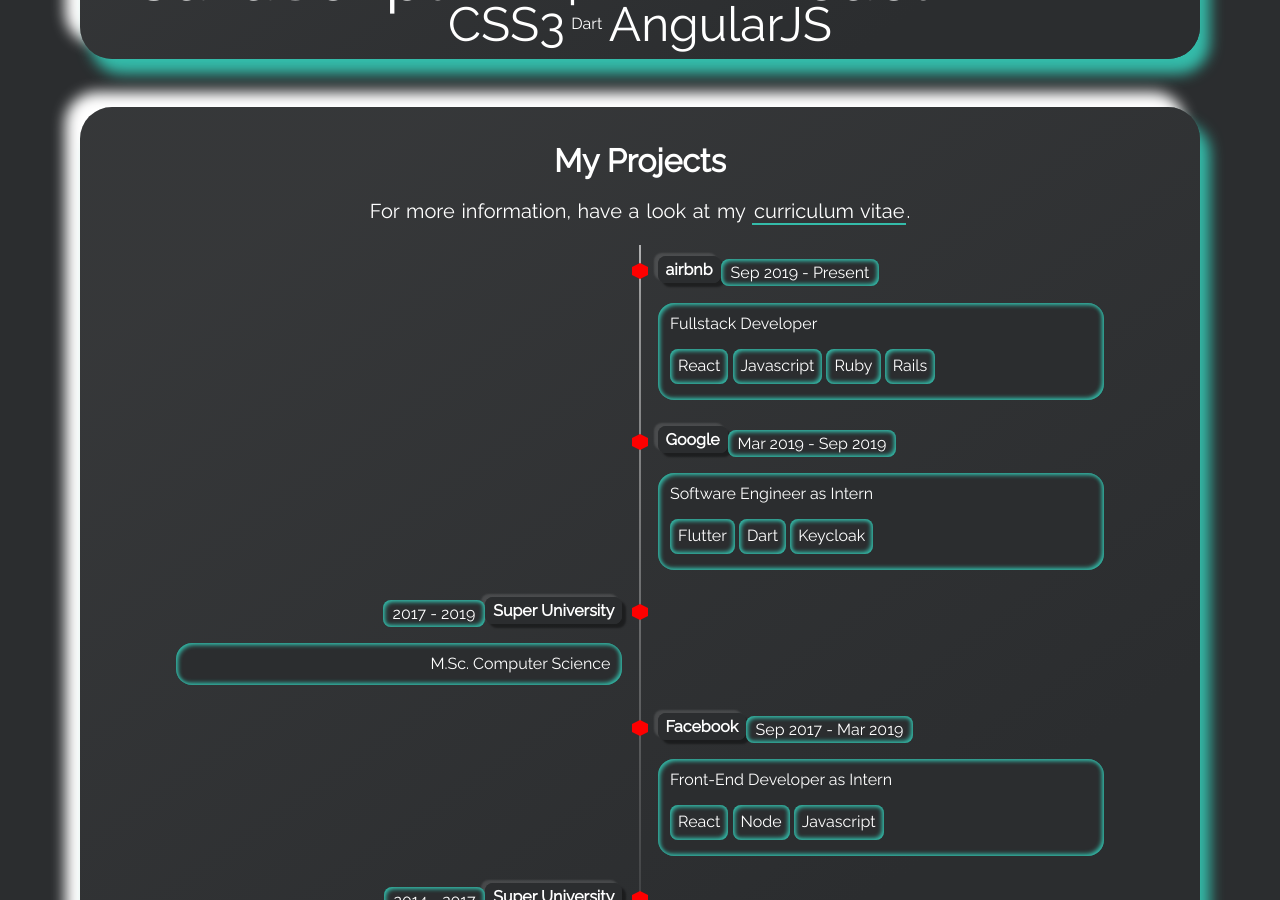
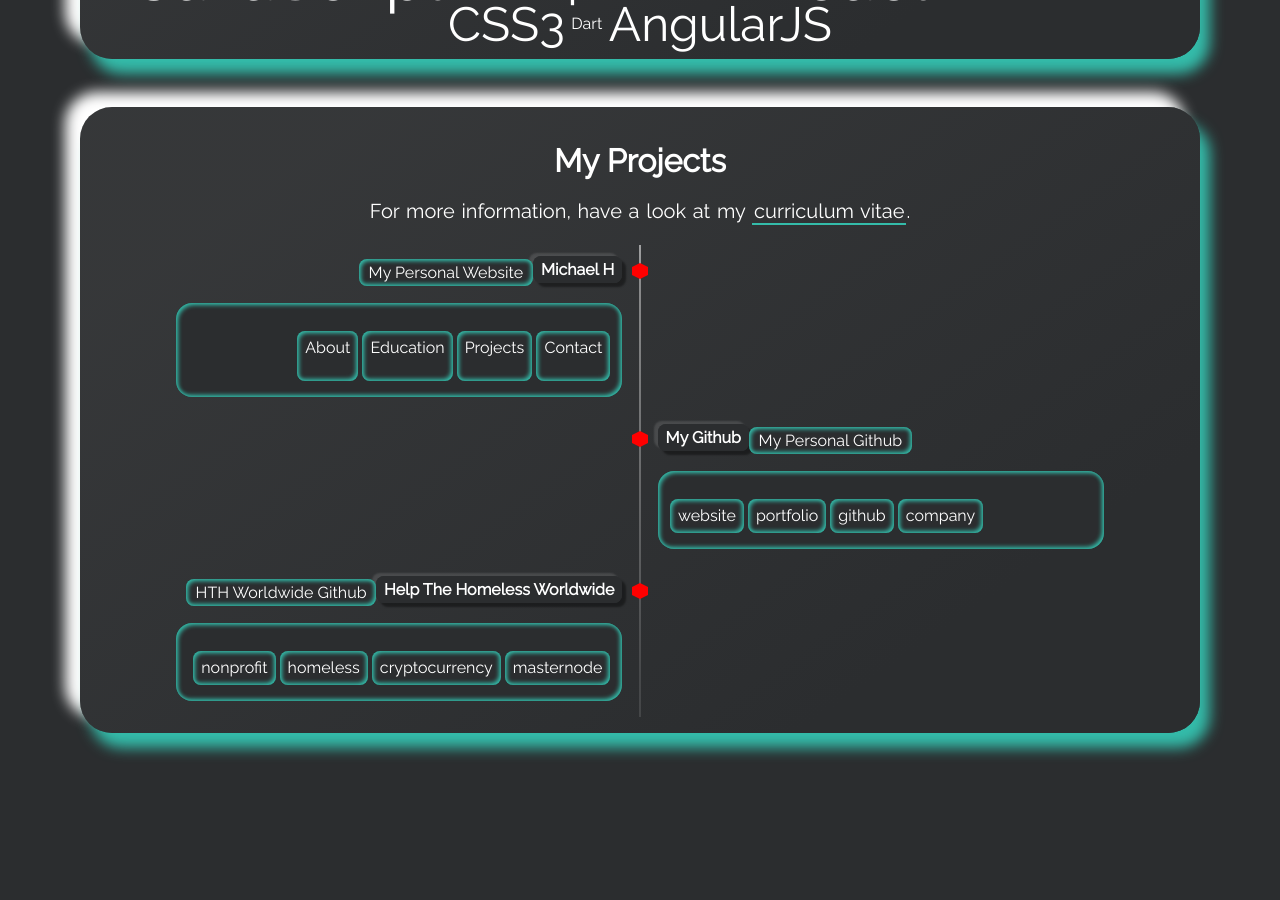
Before and after one commit to MichaelHDesigns/education, a Jekyll site: the page built from index.html, in a window 1280 px wide and 900 px high, scrolled down 1518 px. Built offline with Jekyll 4.4.1, drawn with Linux system fonts in a browser that asks for light colours; some of the changed text lies outside the part shown.

Commit message:
Update timeline.yml

```diff
--- a/_data/timeline.yml
+++ b/_data/timeline.yml
@@ -6,56 +6,57 @@
 # > timeline-side: The side on which you want to display the entry: left or right
 
 # Example of a timeline entry
-# - title: airbnb
-#   title-url: https://example.com/
-#   date: Sep 2019 - Present
-#   subtitle: Fullstack Developer
+# - title: Help The Homeless Worldwide
+#   title-url: https://charity.hth.world
+#   date: Sep 2018 - Present
+#   subtitle: Parent Company
 #   tags:
-#     - tag: React
-#     - tag: Javascript
-#     - tag: Ruby
-#     - tag: Rails
+#     - tag: homelessness
+#     - tag: homeless
+#     - tag: homeless
+#     - tag: 501c3
 #   timeline-side: right
 
-- title: airbnb
-  title-url: https://example.com/
-  date: Sep 2019 - Present
-  subtitle: Fullstack Developer
+- title: Michael H
+  title-url: https://michaelhdesigns.github.io/myprofile/
+  date: My Personal Website
+  subtitle:
   tags:
-    - tag: React
-    - tag: Javascript
-    - tag: Ruby
-    - tag: Rails
+    - tag: <a href="https://michaelhdesigns.github.io/about/" rel="tag">About</a> </p>
+    - tag: <a href="https://michaelhdesigns.github.io/education/" rel="tag">Education</a> </p>
+    - tag: <a href="https://michaelhdesigns.github.io/projects/" rel="tag">Projects</a> </p>
+    - tag: <a href="https://michaelhdesigns.github.io/contact/" rel="tag">Contact</a> </p>
+  timeline-side: left
+
+- title: My Github
+  title-url: https://www.github.com/MichaelHDesigns
+  date: My Personal Github
+  subtitle:
+  tags:
+    - tag: website
+    - tag: portfolio
+    - tag: github
+    - tag: company
   timeline-side: right
 
-- title: Google
-  title-url: https://example.com/
-  date: Mar 2019 - Sep 2019
-  subtitle: Software Engineer as Intern
+- title: Help The Homeless Worldwide
+  title-url: https://github.com/HTHcoin
+  date: HTH Worldwide Github
+  subtitle:
   tags:
-    - tag: Flutter
-    - tag: Dart
-    - tag: Keycloak
-  timeline-side: right
-
-- title: Super University
-  title-url: https://example.com/
-  date: 2017 - 2019
-  subtitle: M.Sc. Computer Science
+    - tag: nonprofit
+    - tag: homeless
+    - tag: cryptocurrency
+    - tag: masternode
   timeline-side: left
 
-- title: Facebook
-  title-url: https://example.com/
-  date: Sep 2017 - Mar 2019
-  subtitle: Front-End Developer as Intern
-  tags:
-    - tag: React
-    - tag: Node
-    - tag: Javascript
-  timeline-side: right
-
-- title: Super University
-  title-url: https://example.com/
-  date: 2014 - 2017
-  subtitle: B.A. Computer Science
-  timeline-side: left
+#- title: Amazon Smile
+#  title-url: https://smile.amazon.com/ch/83-1698753
+#  date: HTH Partner
+#  subtitle:
+#  tags:
+#    - tag: nonprofit
+#    - tag: homeless
+#    - tag: commerce
+#    - tag: donations
+#  timeline-side: right
```
